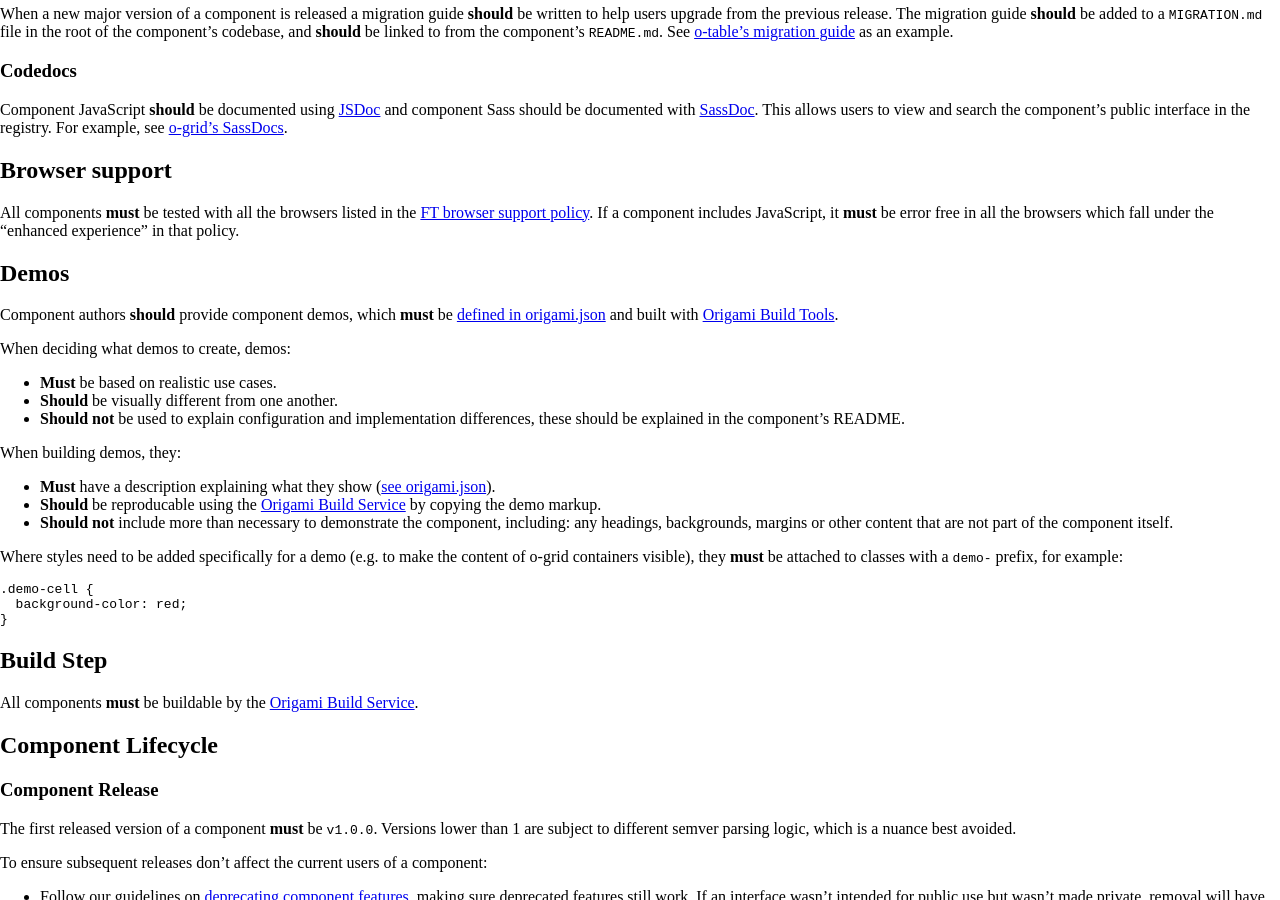
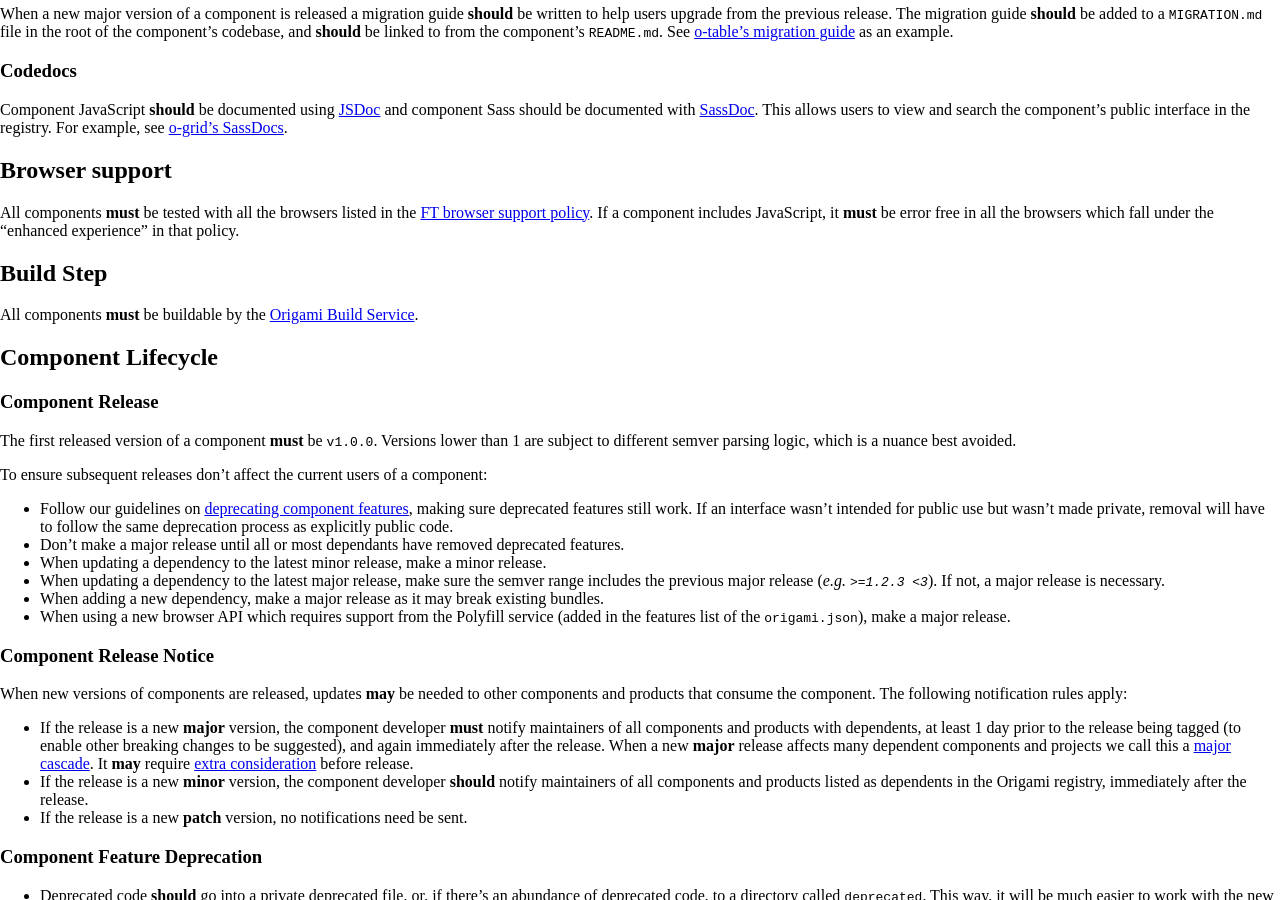
Before and after one commit to Financial-Times/origami-website, a Jekyll site: the page built from _specification-v1/components.md, in a window 1280 px wide and 900 px high, scrolled down 3775 px. Built offline with Jekyll 4.4.1, drawn with Linux system fonts in a browser that asks for light colours; a style sheet for code colours, icons or effects is not loaded.

Commit message:
remove extra demos section from spec

````diff
--- a/_specification-v1/components.md
+++ b/_specification-v1/components.md
@@ -209,27 +209,6 @@ Component JavaScript **should** be documented using <a href="http://usejsdoc.org
 
 All components **must** be tested with all the browsers listed in the [FT browser support policy](/docs/components/compatibility/#browser-support). If a component includes JavaScript, it **must** be error free in all the browsers which fall under the "enhanced experience" in that policy.
 
-## Demos
-
-Component authors **should** provide component demos, which **must** be [defined in origami.json](/spec/v2/manifest/#demos) and built with <a href="https://www.npmjs.com/package/origami-build-tools" class="o-typography-link--external">Origami Build Tools</a>.
-
-When deciding what demos to create, demos:
-- **Must** be based on realistic use cases.
-- **Should** be visually different from one another.
-- **Should not** be used to explain configuration and implementation differences, these should be explained in the component’s README.
-
-When building demos, they:
-- **Must** have a description explaining what they show ([see origami.json](/spec/v2/manifest/#demos)).
-- **Should** be reproducable using the [Origami Build Service](/docs/services/#build-service) by copying the demo markup.
-- **Should not** include more than necessary to demonstrate the component, including: any headings, backgrounds, margins or other content that are not part of the component itself.
-
-Where styles need to be added specifically for a demo (e.g. to make the content of o-grid containers visible), they **must** be attached to classes with a `demo-` prefix, for example:
-```
-.demo-cell {
-  background-color: red;
-}
-```
-
 ## Build Step
 
 All components **must** be buildable by the <a href="https://www.ft.com/__origami/service/build/v2/" class="o-typography-link--external">Origami Build Service</a>.
````
